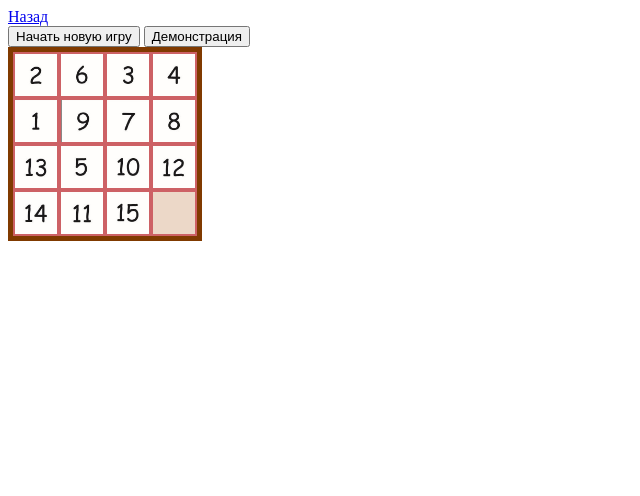
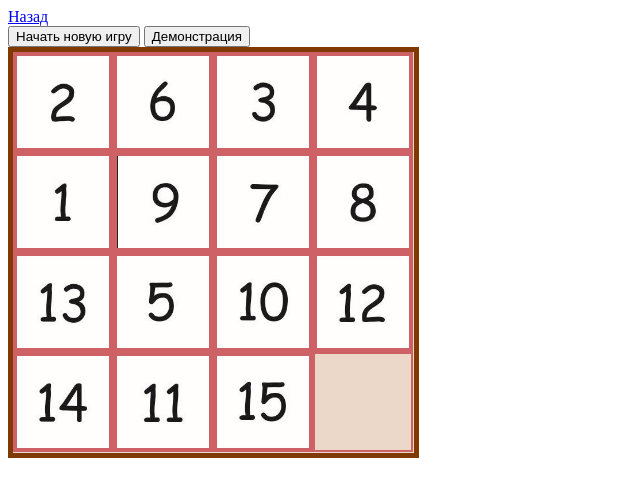
Before and after one commit to GAZUY/Proekt-GAZUY, a website built with Vite: page The_tag_puzzle.html in a window 1280 px wide. Shown: the whole page, without its empty margins (0-640 px from the left). Built offline with nearby package versions, Linux system fonts and the light colour scheme.

Commit message:
src/The_tag_puzzle.css правил размер

```diff
--- a/src/The_tag_puzzle.css
+++ b/src/The_tag_puzzle.css
@@ -2,19 +2,19 @@
 #TAG {
     box-sizing: border-box;
     line-height: 0;
-    width: 194px;
-    height: 194px;
-    border: solid #803a00 5px;
+    width: 411px;
+    height: 411px;
+    border: solid #803a00 5.5px;
     background-color: #ecd8c8;
 
   }
   #D1, #D2, #D3, #D4, #D5, #D6, #D7, #D8, #D9, #D10, #D11, #D12, #D13, #D14, #D15 {
     box-sizing: border-box;
     display: inline-block;
-    width: 46px;
-    height: 46px;
+    width: 100px;
+    height: 100px;
     text-align: center;
-    border: solid #cd6165 2px;
+    border: solid #cd6165 4px;
     background-color: #acd7bc;
     background-position: center;
     -webkit-background-size: cover;
@@ -70,8 +70,8 @@
   #D0 {
     box-sizing: border-box;
     display: inline-block;
-    width: 46px;
-    height: 46px;
+    width: 100px;
+    height: 100px;
     border: solid #cd6165 2px;
     background-color: #ecd8c8;
   }
```
